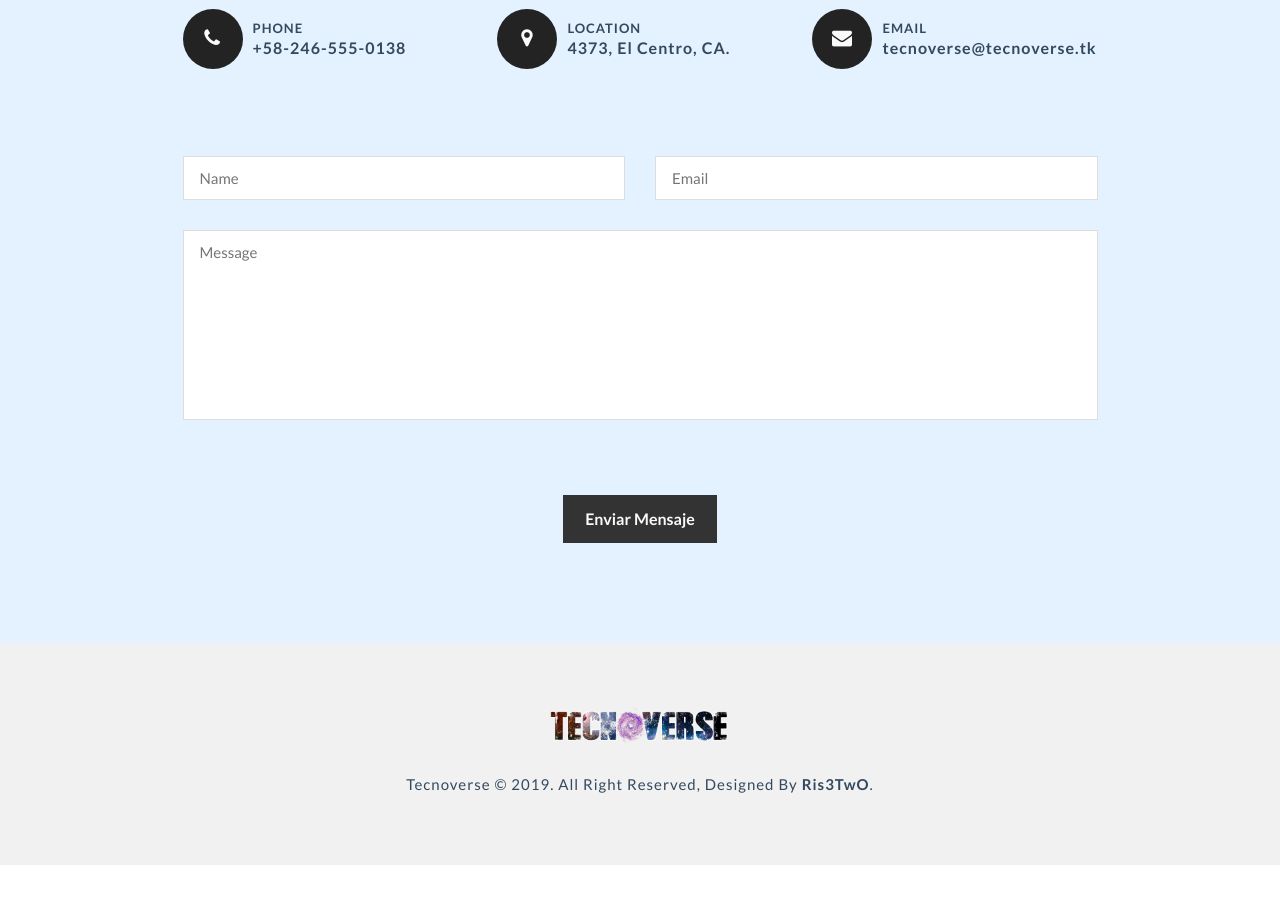
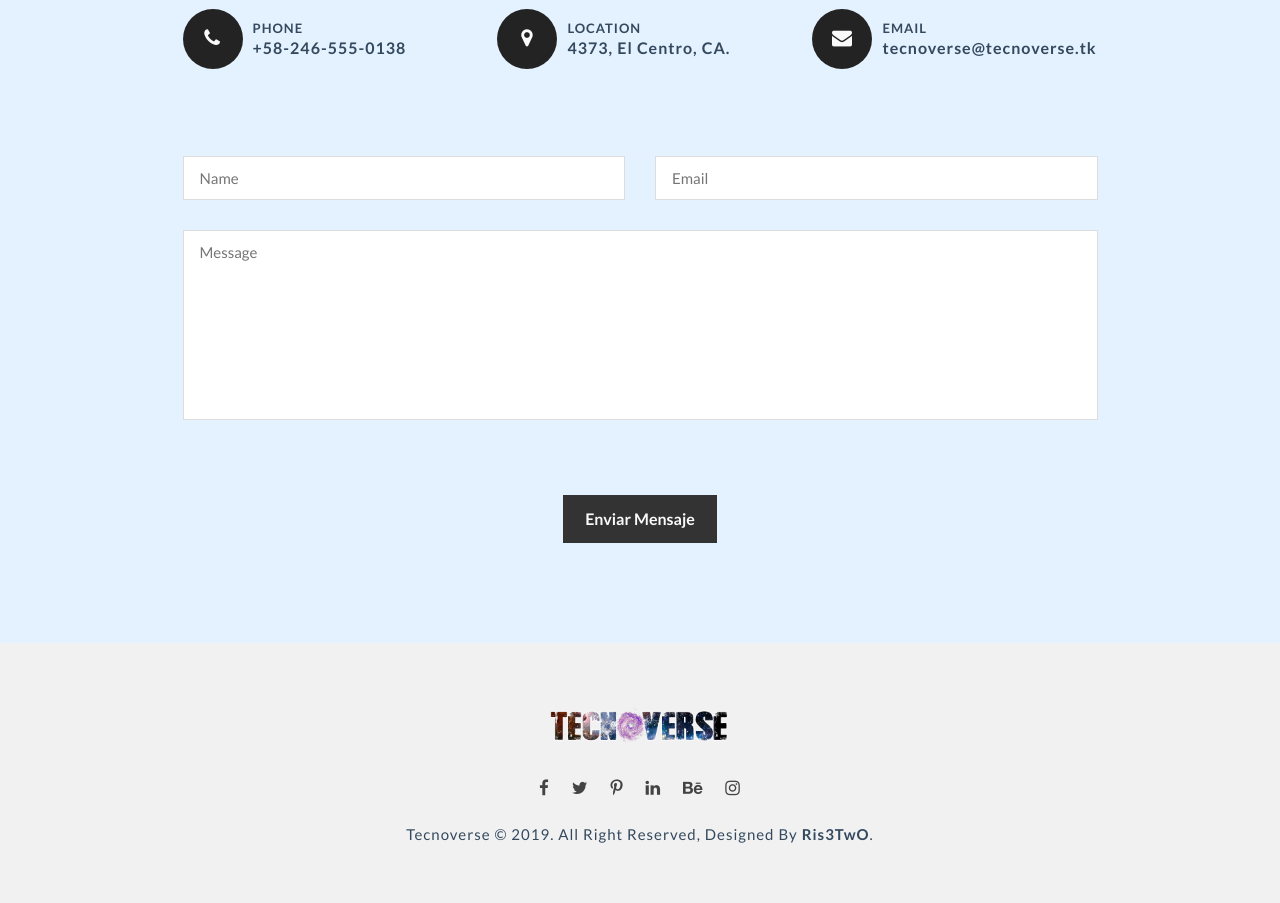
Before and after one commit to Ris3TwO/tecnoverse-template, a plain HTML site: page index.html in a window 1280 px wide. Shown: the part 4990-5893 px from the top of the page. Before the commit the page ends 5855 px from the top, so only its background shows below. Drawn offline with Linux system fonts and the light colour scheme; some packages are replaced by stand-ins of ours; animation ran at ten frames a second; a script that the page names is missing.

Commit message:
Restore footer social links

```diff
--- a/index.html
+++ b/index.html
@@ -510,7 +510,7 @@
                     <img src="img/logo-2.png" class="footer-logo" alt="">
                 </a>
 
-                <!-- <div class="footer-social">
+                <div class="footer-social">
                     <ul class="footer-social-list">
                         <li><a class="effect" href="#"><i class="fa fa-facebook"></i></a></li>
                         <li><a class="effect" href="#"><i class="fa fa-twitter"></i></a></li>
@@ -519,7 +519,7 @@
                         <li><a class="effect" href="#"><i class="fa fa-behance"></i></a></li>
                         <li><a class="effect" href="#"><i class="fa fa-instagram"></i></a></li>
                     </ul>
-                </div> -->
+                </div>
 
                 <p class="copy-text">Tecnoverse © 2019. all right reserved, designed by <strong><a href="https://instagram.com/xfreeshot" target="_blank">Ris3TwO</a></strong>.</p>
             </div>
```
